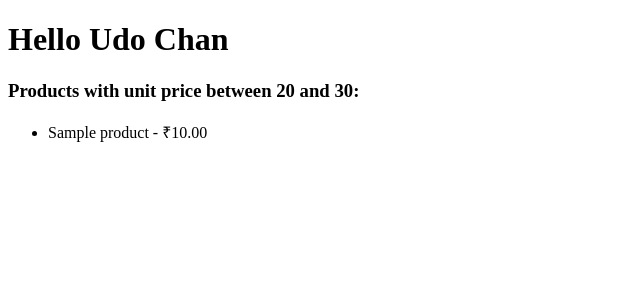
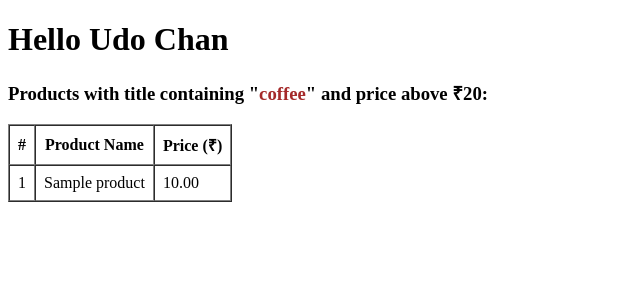
Before and after one commit to Nirupon123/Django, a Django app: template Storefront/playground/templates/index.html in a window 1280 px wide. Shown: the top 300 px of the page, without its empty margins (0-640 px from the left). Run offline with Django 5.2, Linux system fonts and the light colour scheme; the template is opened without the code that fills it: values that come from a table or form of the project are taken from there, others are empty; tables that the repository leaves empty hold one stand-in row (values such as "Sample post"); parts of the project's set-up code (start-up, migrations or seed data) failed here and were passed over.

Commit message:
O-objects and F-Objects learned

```diff
--- a/Storefront/playground/templates/index.html
+++ b/Storefront/playground/templates/index.html
@@ -3,21 +3,34 @@
 <head>
     <meta charset="UTF-8">
     <meta name="viewport" content="width=device-width, initial-scale=1.0">
-    <title>Hello Page</title>
+    <title>Filtered Products</title>
 </head>
 <body>
     <h1>Hello Udo Chan</h1>
 
-    <h3>Products with unit price between 20 and 30:</h3>
+    <h3>Products with title containing "<span style="color:brown">coffee</span>" and price above ₹20:</h3>
 
     {% if products %}
-        <ul>
-            {% for item in products %}
-                <li>{{ item.title }} - ₹{{ item.unit_price }}</li>
-            {% endfor %}
-        </ul>
+        <table border="1" cellspacing="0" cellpadding="8">
+            <thead>
+                <tr>
+                    <th>#</th>
+                    <th>Product Name</th>
+                    <th>Price (₹)</th>
+                </tr>
+            </thead>
+            <tbody>
+                {% for item in products %}
+                    <tr>
+                        <td>{{ forloop.counter }}</td>
+                        <td>{{ item.title }}</td>
+                        <td>{{ item.unit_price }}</td>
+                    </tr>
+                {% endfor %}
+            </tbody>
+        </table>
     {% else %}
-        <p>No products found.</p>
+        <p style="color:red;">No matching products found.</p>
     {% endif %}
 </body>
 </html>
--- a/Storefront/playground/views.py
+++ b/Storefront/playground/views.py
@@ -1,8 +1,10 @@
 from django.shortcuts import render
 from django.http import  HttpResponse
+from django.db.models import Q,F
 from store.models import Product
 
 def say_hello(request):
-    query_set = Product.objects.filter(unit_price__range=(20, 30))
+    query_set = Product.objects.filter(Q(unit_price__gt=20) & Q(title__icontains='coffee'))
+   # query_set = Product.objects.filter(unit_price__gt=F('collection__id') * 10)
 
     return render(request, 'index.html', {'products': list(query_set)})
```
